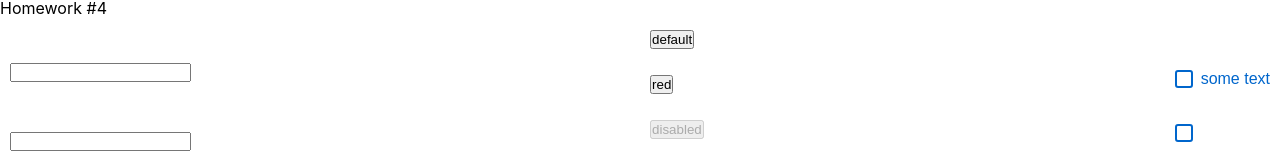
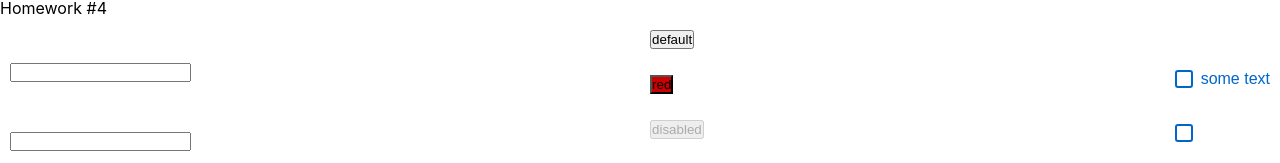
Before and after one commit to TommySheully/hws2-master, a React (Create React App) app: page / in a window 1280 px wide. Shown: the part 777-940 px from the top of the page. Built offline with nearby package versions, Linux system fonts and the light colour scheme.

Commit message:
did hw-4

```diff
--- a/src/s2-homeworks/hw04/common/c2-SuperButton/SuperButton.module.css
+++ b/src/s2-homeworks/hw04/common/c2-SuperButton/SuperButton.module.css
@@ -11,6 +11,7 @@
 }
 
 .red {
+    background-color: #cc0000;
 }
 
 .default:hover {
--- a/src/s2-homeworks/hw04/common/c2-SuperButton/SuperButton.tsx
+++ b/src/s2-homeworks/hw04/common/c2-SuperButton/SuperButton.tsx
@@ -22,6 +22,9 @@ const SuperButton: React.FC<SuperButtonPropsType> = (
         //         ? ...
         //         : xType === 'red'
         //             ? ...
+
+        + (disabled ? ' ' + s.disabled :
+            xType === 'red' ? ' ' + s.red : s.disabled)
         + (className ? ' ' + className : '') // задачка на смешивание классов
 
     return (
```
Also changed, not shown: 11 other files (tests, documents, lock files or other folders).
